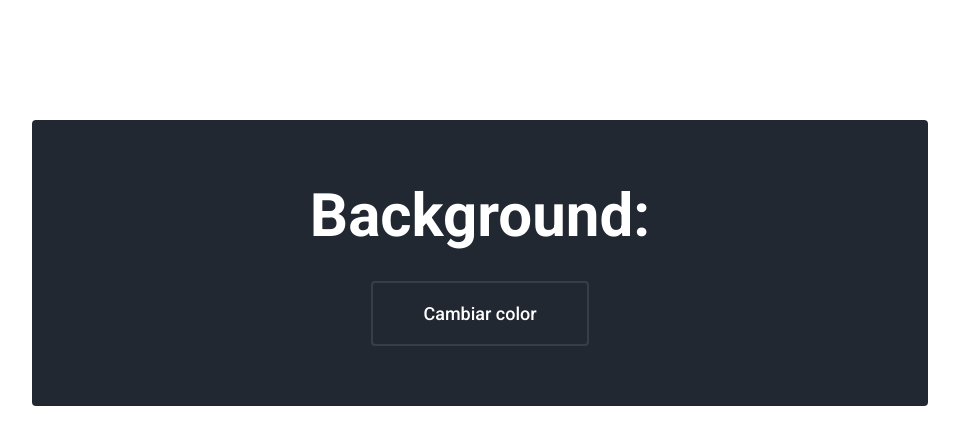
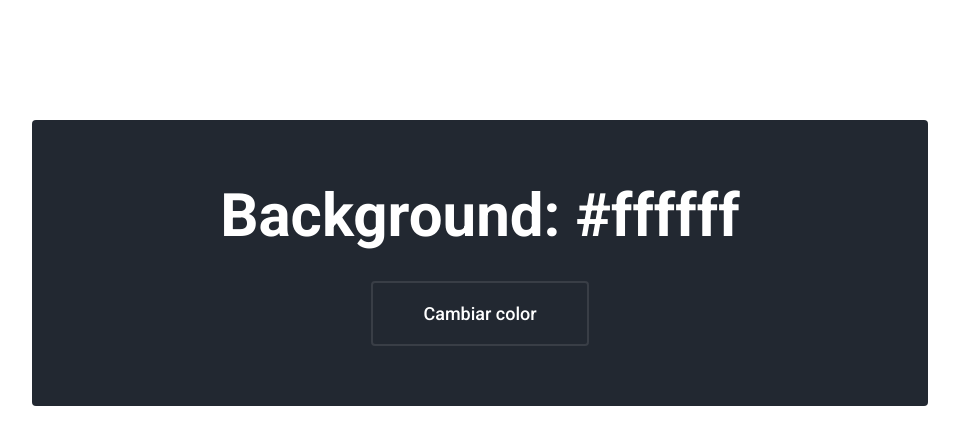
Before and after one commit to tobigfioroni/randHexColor, a plain HTML site: page index.html in a window 1280 px wide. Shown: the whole page, without its empty margins (160-1119 px from the left). Drawn offline with Linux system fonts and the light colour scheme.

Commit message:
Adjusting index.html

```diff
--- a/index.html
+++ b/index.html
@@ -10,7 +10,7 @@
 
 <body>
     <div class="container">
-        <h1 id="resultado">Background: <span id="colorHexSpan"></span></h1>
+        <h1 id="resultado">Background: #ffffff<span id="colorHexSpan"></span></h1>
         <button id="boton">Cambiar color</button>
     </div>
     <script src="main.js"></script>
```
